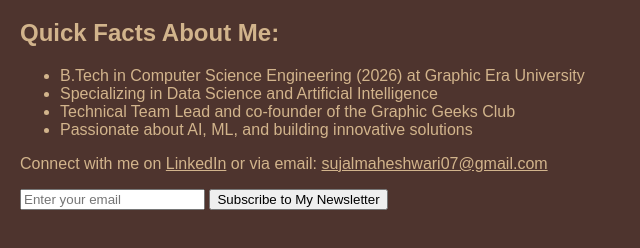
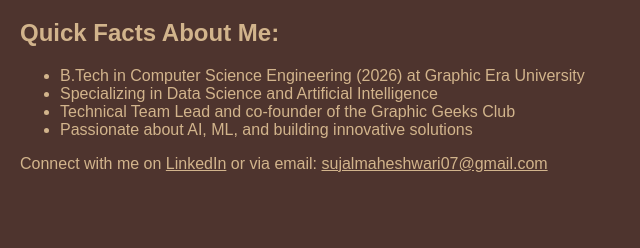
Before and after one commit to sujal-maheshwari2004/Personal_Portfolio, a plain HTML site: page main.html in a window 1280 px wide. Shown: the part 200-448 px from the top of the page, without its empty margins (0-640 px from the left). Drawn offline with Linux system fonts and the light colour scheme; a web font is replaced by a local one.

Commit message:
Update main.html

```diff
--- a/main.html
+++ b/main.html
@@ -18,7 +18,5 @@
         <p>
             Connect with me on <a href="https://www.linkedin.com/in/sujal-maheshwari/">LinkedIn</a> or via email: <a href="mailto:sujalmaheshwari07@gmail.com">sujalmaheshwari07@gmail.com</a>
         </p>
-        <input type="text" placeholder="Enter your email" />
-        <button>Subscribe to My Newsletter</button>
     </body>
 </html>
```
